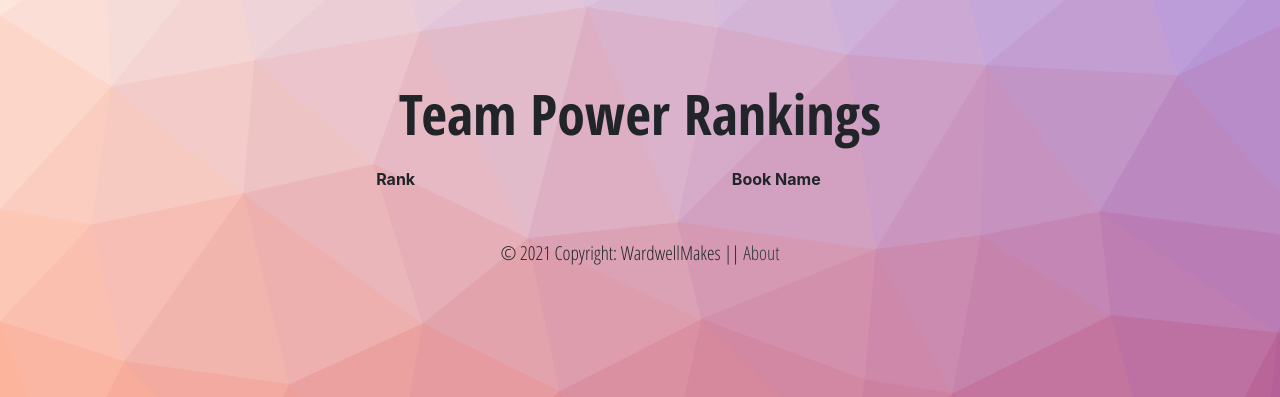
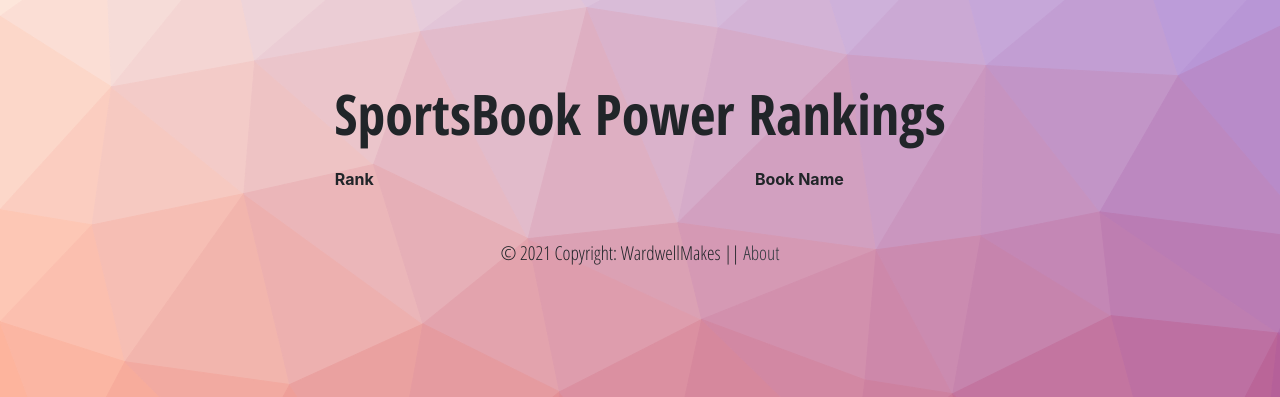
Before and after one commit to dwardwell1/BWBasketball, a Flask app: template templates/bookranks.html in a window 1280 px wide. Shown: the part 58-455 px from the top of the page. Run offline with Flask 2, Linux system fonts and the light colour scheme; the template is opened without the code that fills it, so the values that code supplies are empty; some libraries are stand-ins or nearby versions.

Commit message:
some frontend changes to text and spacing

```diff
--- a/templates/bookranks.html
+++ b/templates/bookranks.html
@@ -6,7 +6,7 @@
   <div class="row d-flex justify-content-center text-center">
 
       <div class="col-md-12">
-        <h2  class="display-4 font-weight-bold white-text pt-5 mb-2">Team Power Rankings</h2>
+        <h2  class="display-4 font-weight-bold white-text pt-5 mb-2">SportsBook Power Rankings</h2>
 <table class="table table-borderless table-striped table-hover  " >
     <thead>
       <tr>
--- a/templates/display.html
+++ b/templates/display.html
@@ -2,7 +2,7 @@
 {% block content %}
 <div class="container mt-0 p-0">
 
-
+  <h2  class="display-4 font-weight-bold white-text pt-5 mb-2 text-center">Today's NBA Games</h2>
 <table class="table table-borderless table-hover mt-0 " >
     <thead class='head'>
       <tr>
```
